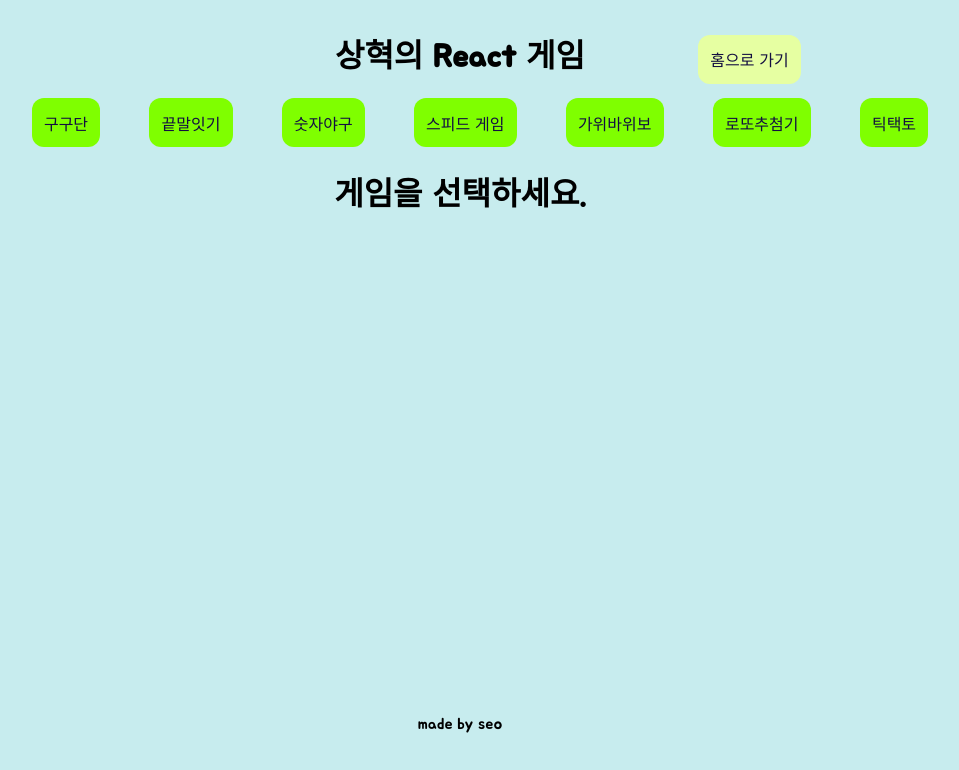
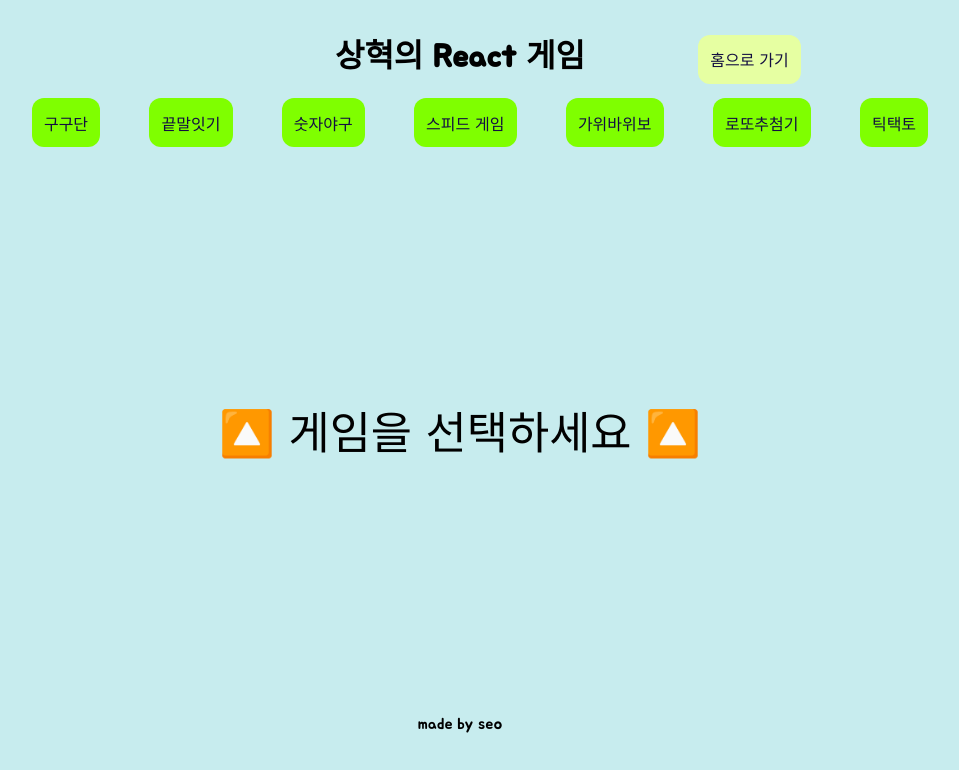
Before and after one commit to SeoSang/react_self, a React app: page /home in a window 1280 px wide. Shown: the top 770 px of the page, without its empty margins (180-1139 px from the left). Built offline with nearby package versions, Linux system fonts and the light colour scheme.

Commit message:
동적 라우터 구현, home css 수정

```diff
--- a/App.jsx
+++ b/App.jsx
@@ -10,6 +10,7 @@ import FastClick from "./src/routes/fastClick/FastClick.jsx"
 import RSP from "./src/routes/rsp/RSP.jsx"
 import Lotto from "./src/routes/lotto/Lotto_hook.jsx"
 import TicTacToe from "./src/routes/tictactoe/TicTacToe.jsx"
+import GameSelecting from "./src/components/GameSelecting.jsx"
 import "./App.css"
 
 const App = () => {
@@ -20,13 +21,7 @@ const App = () => {
         <Navigator />
         <Switch>
           <Route path="/home" component={Home} />
-          <Route path="/gugudan" component={Gugudan} />
-          <Route path="/wordrelay" component={WordRelay} />
-          <Route path="/numberbaseball" component={NumberBaseball} />
-          <Route path="/fastclick" component={FastClick} />
-          <Route path="/rsp" component={RSP} />
-          <Route path="/lotto" component={Lotto} />
-          <Route path="/tictactoe" component={TicTacToe} />
+          <Route path="/game/:name" component={GameSelecting} />
         </Switch>
       </BrowserRouter>
       <Footer />
--- a/Home.css
+++ b/Home.css
@@ -4,3 +4,12 @@
   width: 50%;
   left: 25%;
 }
+
+.home-title {
+  transform: translate(50%, -50%);
+  position: absolute;
+  top: 50%;
+  right: 50%;
+  font-size: 2.8rem;
+  font-weight: 500;
+}
--- a/Home.jsx
+++ b/Home.jsx
@@ -5,9 +5,7 @@ import { BrowserRouter as Router, Route, Link } from "react-router-dom"
 export default function Home() {
   return (
     <>
-      <div className="home">
-        <h1>게임을 선택하세요.</h1>
-      </div>
+      <div className="home-title">🔼 게임을 선택하세요 🔼</div>
     </>
   )
 }
--- a/package.json
+++ b/package.json
@@ -10,6 +10,7 @@
   "author": "seo",
   "license": "ISC",
   "dependencies": {
+    "@types/react": "^16.9.19",
     "cross-env": "^6.0.3",
     "html-webpack-plugin": "^3.2.0",
     "react": "^16.12.0",
--- a/src/components/Navigator.jsx
+++ b/src/components/Navigator.jsx
@@ -4,13 +4,13 @@ import { BrowserRouter as Router, Route, Link } from "react-router-dom"
 import "./Navigator.css"
 
 const gameArr = [
-  { title: "구구단", link: "/gugudan" },
-  { title: "끝말잇기", link: "/wordrelay" },
-  { title: "숫자야구", link: "/numberbaseball" },
-  { title: "스피드 게임", link: "/fastclick" },
-  { title: "가위바위보", link: "/rsp" },
-  { title: "로또추첨기", link: "/lotto" },
-  { title: "틱택토", link: "/tictactoe" }
+  { title: "구구단", link: "/game/gugudan" },
+  { title: "끝말잇기", link: "/game/wordrelay" },
+  { title: "숫자야구", link: "/game/numberbaseball" },
+  { title: "스피드 게임", link: "/game/fastclick" },
+  { title: "가위바위보", link: "/game/rsp" },
+  { title: "로또추첨기", link: "/game/lotto" },
+  { title: "틱택토", link: "/game/tictactoe" }
 ]
 
 export default function Navigator() {
--- a/src/routes/rsp/RSP.jsx
+++ b/src/routes/rsp/RSP.jsx
@@ -37,13 +37,10 @@ class RSP extends React.Component {
   // 첫 렌더 수행 후 (주로 비동기요청 실행)
   componentDidMount() {
     this.intervalID = setInterval(this.changeRSC, 70)
-    console.log("interval 시작")
   }
 
   // 컴포넌트 리렌더링 된 후  (props가 바뀌거나 setstate 된 후)
-  componentDidUpdate() {
-    console.log("interval 재시작")
-  }
+  componentDidUpdate() {}
 
   // 컴포넌트 제거되기 직전 (비동기 요청 정리)
   componentWillUnmount() {
```
Also changed, not shown: 1 other file (tests, documents, lock files or other folders).
